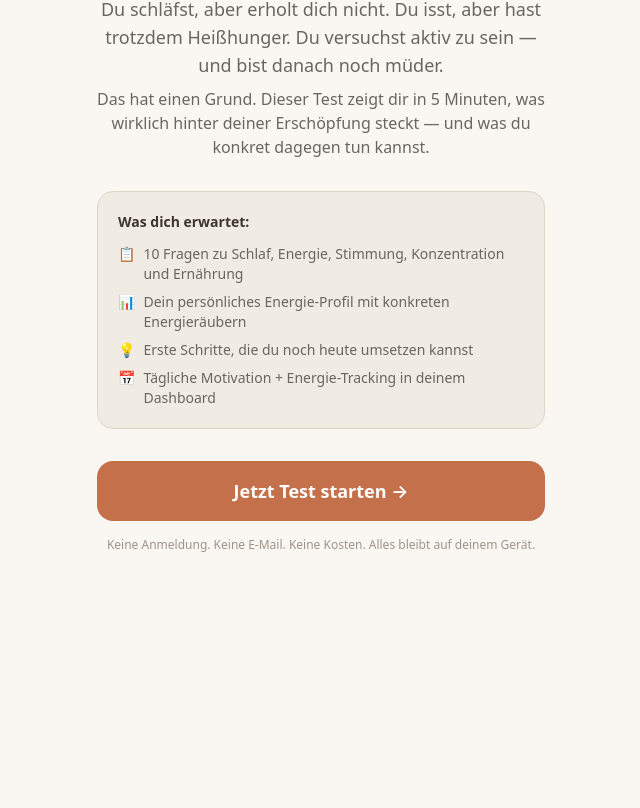
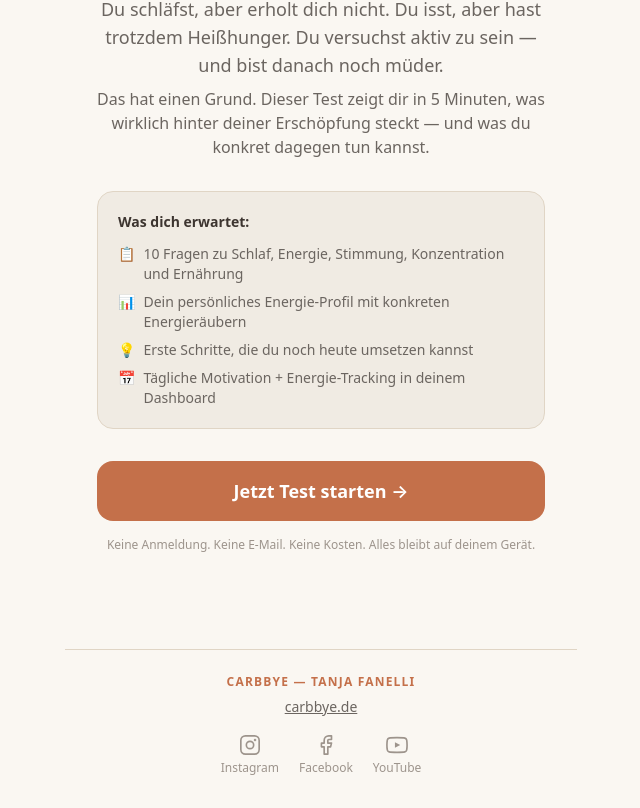
Before and after one commit to tanjablankenburg-ux/Carbbye-Energie-40Plus, a Next.js app: page /start in a window 1280 px wide. Shown: the part 201-1009 px from the top of the page, without its empty margins (319-959 px from the left). Before the commit the page ends 802 px from the top, so only its background shows below. Built offline with nearby package versions, Linux system fonts and the light colour scheme.

Commit message:
Add footer with social links and website

```diff
--- a/src/app/layout.tsx
+++ b/src/app/layout.tsx
@@ -1,5 +1,6 @@
 import type { Metadata } from "next";
 import "./globals.css";
+import Footer from "@/components/Footer";
 
 export const metadata: Metadata = {
   title: "Energie-Check | carbbye 40+",
@@ -11,6 +12,7 @@ export default function RootLayout({ children }: { children: React.ReactNode })
     <html lang="de">
       <body className="min-h-screen" style={{ backgroundColor: "#faf7f2" }}>
         {children}
+        <Footer />
       </body>
     </html>
   );
--- /dev/null
+++ b/src/components/Footer.tsx
@@ -0,0 +1,66 @@
+import Link from "next/link";
+
+export default function Footer() {
+  return (
+    <footer className="mt-12 pb-8 px-6 text-center">
+      <div className="max-w-lg mx-auto">
+        <div className="border-t pt-6 mb-4" style={{ borderColor: "#e0d5c5" }}>
+          <div className="text-xs font-semibold uppercase tracking-widest mb-1" style={{ color: "#c4704a" }}>
+            carbbye — Tanja Fanelli
+          </div>
+          <a
+            href="https://carbbye.de"
+            target="_blank"
+            rel="noopener noreferrer"
+            className="text-sm underline"
+            style={{ color: "#6b6560" }}
+          >
+            carbbye.de
+          </a>
+        </div>
+
+        <div className="flex justify-center gap-5">
+          <a
+            href="https://www.instagram.com/carbbye_schulzendorf/"
+            target="_blank"
+            rel="noopener noreferrer"
+            className="flex flex-col items-center gap-1 text-xs"
+            style={{ color: "#9d948c" }}
+          >
+            <svg width="22" height="22" viewBox="0 0 24 24" fill="none" stroke="currentColor" strokeWidth="1.8" strokeLinecap="round" strokeLinejoin="round">
+              <rect x="2" y="2" width="20" height="20" rx="5" ry="5"/>
+              <circle cx="12" cy="12" r="4"/>
+              <circle cx="17.5" cy="6.5" r="0.5" fill="currentColor"/>
+            </svg>
+            Instagram
+          </a>
+          <a
+            href="https://www.facebook.com/profile.php?id=61588588682709"
+            target="_blank"
+            rel="noopener noreferrer"
+            className="flex flex-col items-center gap-1 text-xs"
+            style={{ color: "#9d948c" }}
+          >
+            <svg width="22" height="22" viewBox="0 0 24 24" fill="none" stroke="currentColor" strokeWidth="1.8" strokeLinecap="round" strokeLinejoin="round">
+              <path d="M18 2h-3a5 5 0 0 0-5 5v3H7v4h3v8h4v-8h3l1-4h-4V7a1 1 0 0 1 1-1h3z"/>
+            </svg>
+            Facebook
+          </a>
+          <a
+            href="https://www.youtube.com/@CarbBye-t4r"
+            target="_blank"
+            rel="noopener noreferrer"
+            className="flex flex-col items-center gap-1 text-xs"
+            style={{ color: "#9d948c" }}
+          >
+            <svg width="22" height="22" viewBox="0 0 24 24" fill="none" stroke="currentColor" strokeWidth="1.8" strokeLinecap="round" strokeLinejoin="round">
+              <path d="M22.54 6.42a2.78 2.78 0 0 0-1.95-1.96C18.88 4 12 4 12 4s-6.88 0-8.59.46A2.78 2.78 0 0 0 1.46 6.42 29 29 0 0 0 1 12a29 29 0 0 0 .46 5.58 2.78 2.78 0 0 0 1.95 1.96C5.12 20 12 20 12 20s6.88 0 8.59-.46a2.78 2.78 0 0 0 1.96-1.96A29 29 0 0 0 23 12a29 29 0 0 0-.46-5.58z"/>
+              <polygon points="9.75 15.02 15.5 12 9.75 8.98 9.75 15.02" fill="currentColor" stroke="none"/>
+            </svg>
+            YouTube
+          </a>
+        </div>
+      </div>
+    </footer>
+  );
+}
```
